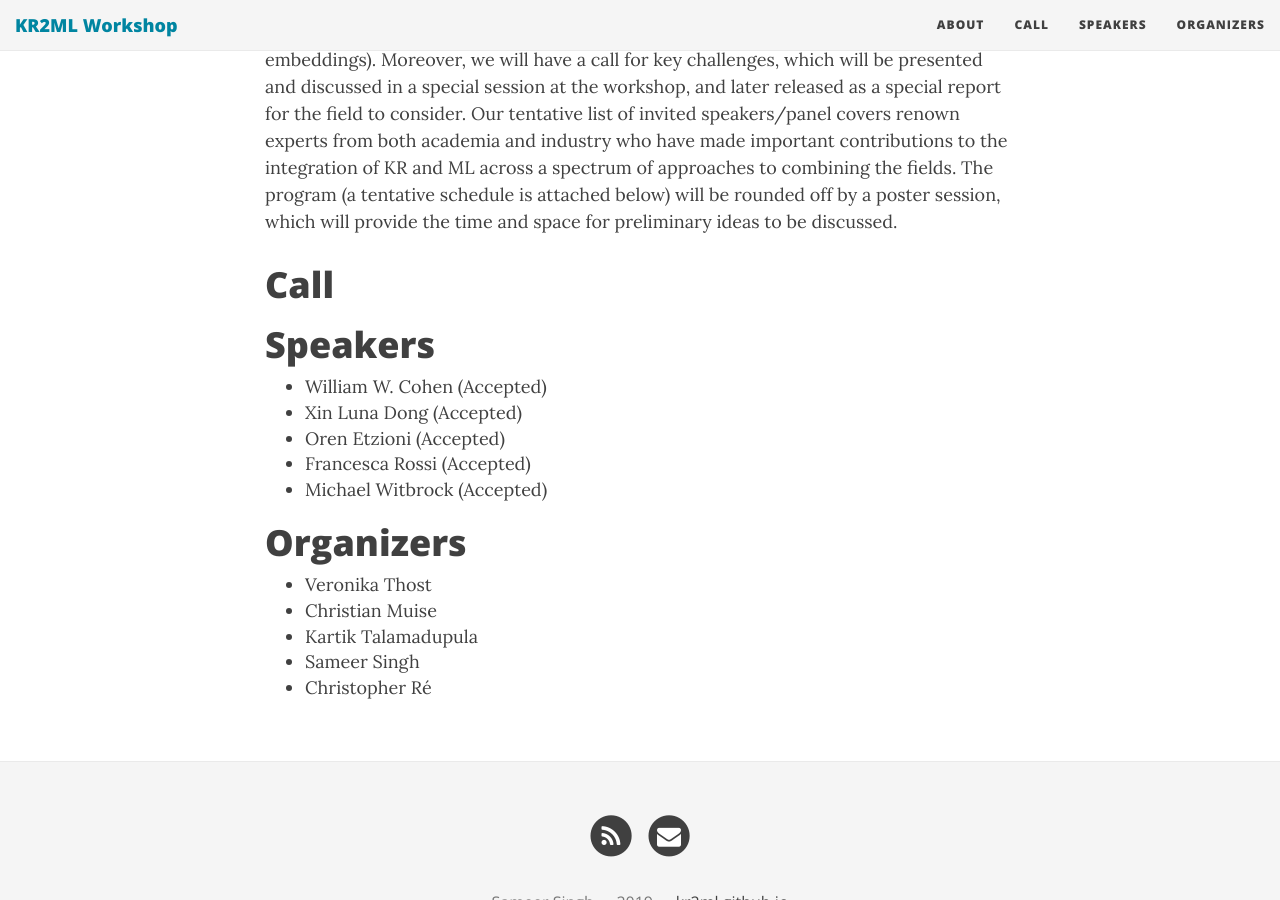
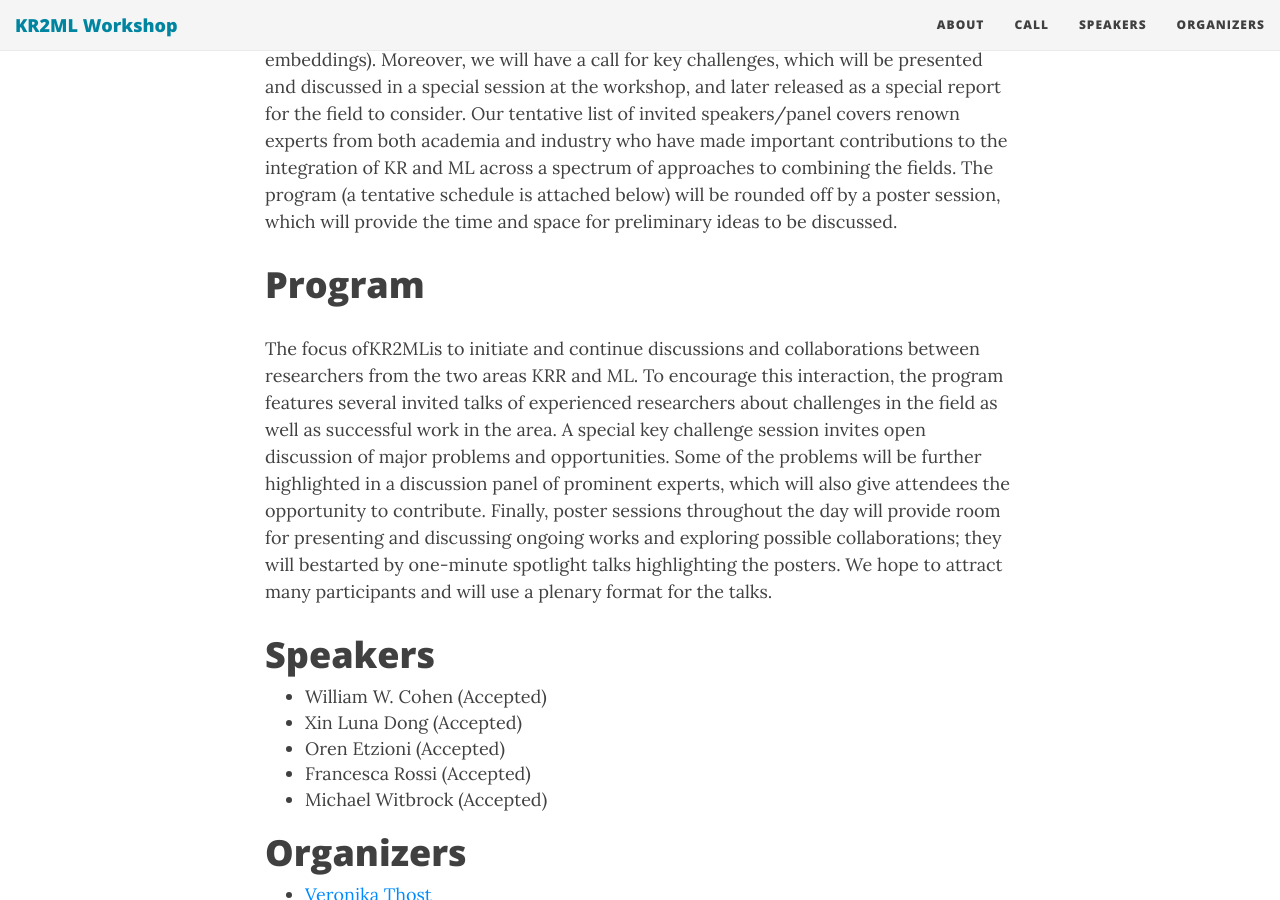
Before and after one commit to kr2ml/kr2ml.github.io, a Jekyll site: the page built from index.md, in a window 1280 px wide and 900 px high, scrolled down 864 px. Built offline with Jekyll 4.4.1, drawn with Linux system fonts in a browser that asks for light colours; nearby versions of some CDN libraries; part of the change alters nothing that is shown.

Commit message:
added program, links to organizer webpages

```diff
--- a/index.md
+++ b/index.md
@@ -11,8 +11,9 @@ Machine learning (ML) has seen a tremendous amount of recent success and has bee
 
 To reach a broader audience and increase the public awareness of the importance of the topic, we propose to hold the second KRML workshop at NeurIPS 2019. Our goal is to advance the general discussion of the topic by highlighting contributions that propose innovative approaches integrating KR and ML (i.e., in contrast to approaches that just augment previous work in "established" areas of interaction, such as knowledge graph embeddings). Moreover, we will have a call for key challenges, which will be presented and discussed in a special session at the workshop, and later released as a special report for the field to consider. Our tentative list of invited speakers/panel covers renown experts from both academia and industry who have made important contributions to the integration of KR and ML across a spectrum of approaches to combining the fields. The program (a tentative schedule is attached below) will be rounded off by a poster session, which will provide the time and space for preliminary ideas to be discussed.
 
-# Call
+# Program
 
+The focus ofKR2MLis to initiate and continue discussions and collaborations between researchers from the two areas KRR and ML. To encourage this interaction, the program features several invited talks of experienced researchers about challenges in the field as well as successful work in the area. A special key challenge session invites open discussion of major problems and opportunities. Some of the problems will be further highlighted in a discussion panel of prominent experts,  which will also give attendees the opportunity to contribute.  Finally, poster sessions throughout the day will provide room for presenting and discussing ongoing works and exploring possible collaborations; they will bestarted by one-minute spotlight talks highlighting the posters. We hope to attract many participants and will use a plenary format for the talks.
 
 # Speakers
 
@@ -24,11 +25,11 @@ To reach a broader audience and increase the public awareness of the importance
 
 # Organizers
 
-- Veronika Thost
-- Christian Muise
-- Kartik Talamadupula
-- Sameer Singh
-- Christopher Ré
+- [Veronika Thost](https://researcher.watson.ibm.com/researcher/view.php?person=ibm-Veronika.Thost)
+- [Christian Muise](http://www.haz.ca/)
+- [Kartik Talamadupula](http://www.ktalamad.com/)
+- [Sameer Singh](http://www.sameersingh.org/)
+- [Christopher Ré](https://cs.stanford.edu/people/chrismre/)
 
 <!-- <div class="posts-list">
   {% for post in paginator.posts %}
```
